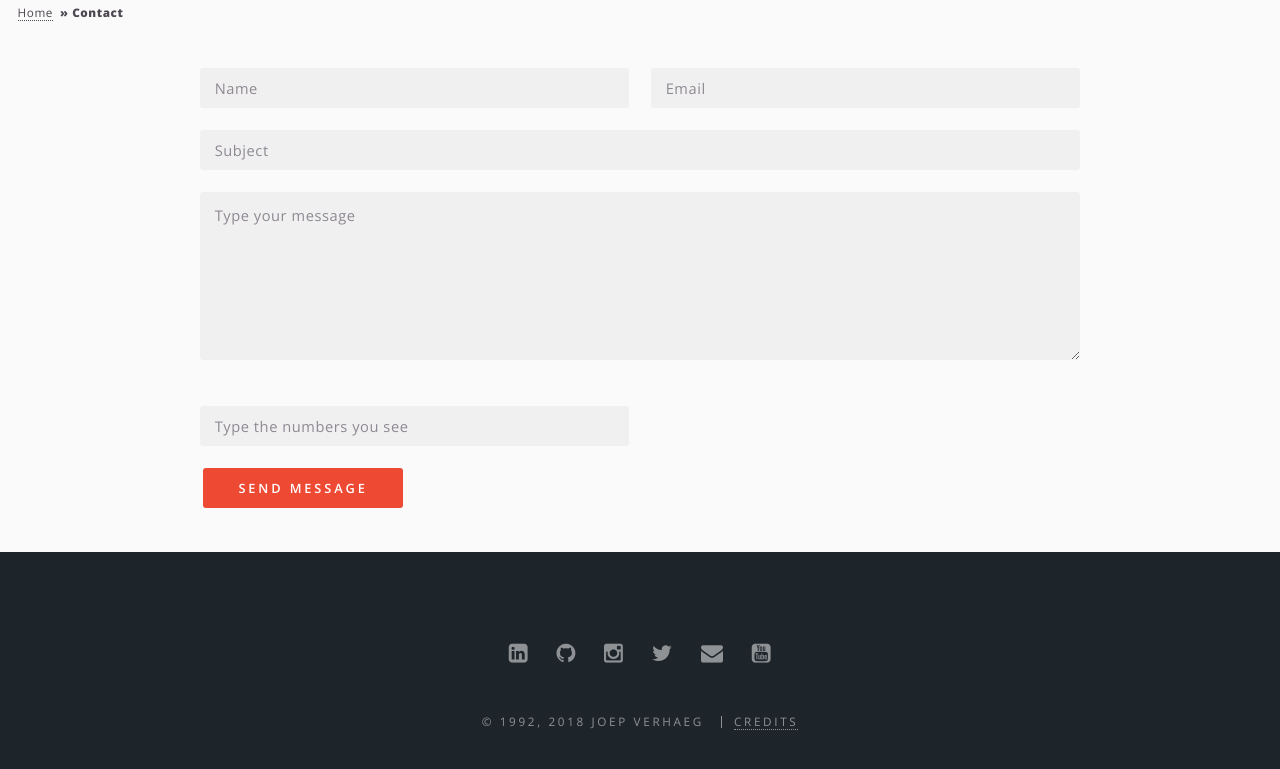
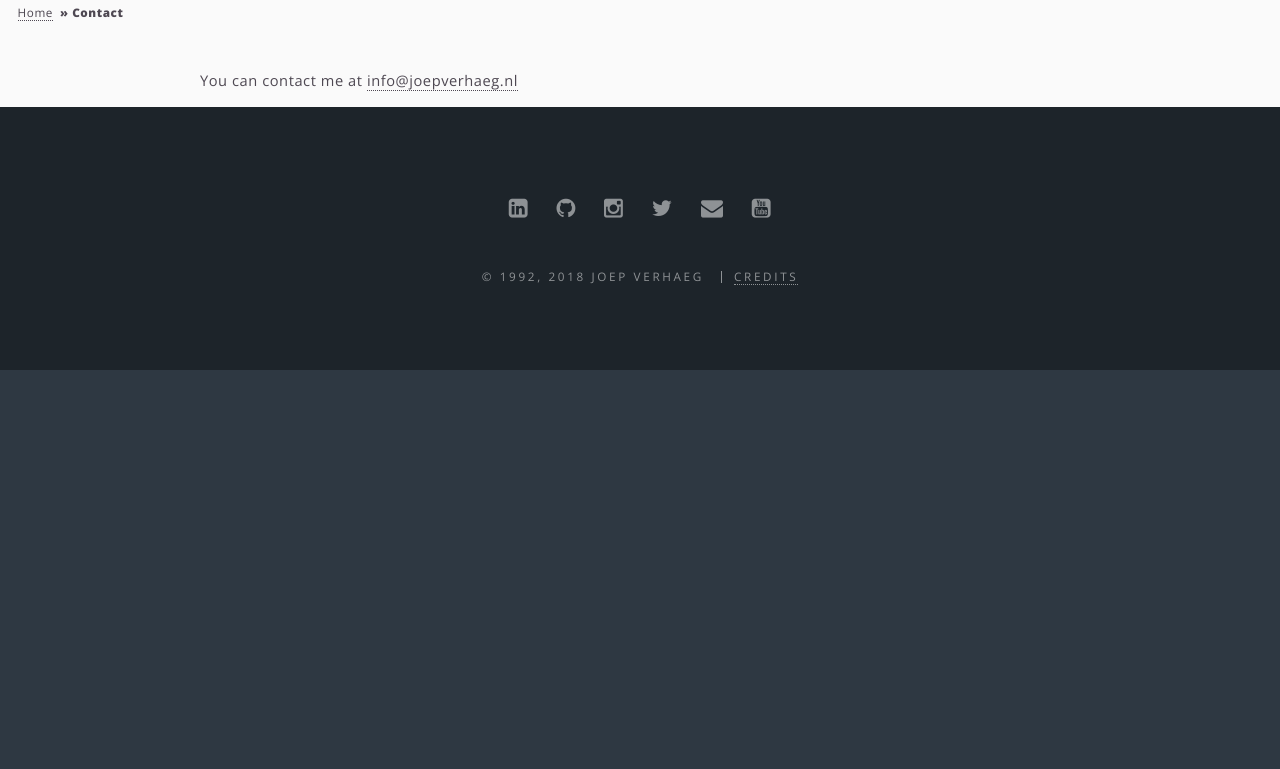
Before and after one commit to joepv/joepv.github.io, a Jekyll site: the page built from _pages/contact.html, in a window 1280 px wide and 1177 px high. Shown: the part 361-1130 px from the top of the window. Built offline with Jekyll 4.4.1, drawn with Linux system fonts in a browser that asks for light colours.

Commit message:
Changed contact page

```diff
--- a/_pages/contact.html
+++ b/_pages/contact.html
@@ -10,7 +10,7 @@ script-includes:
 script: |
   $("#sendemail").validate();
 ---
-
+<!--
 <section>
   <form id="sendemail" method="post" action="{{ site.data.tokens.mailaction }}">
     <div class="row uniform">
@@ -42,3 +42,5 @@ script: |
            value="{{ '/contact-failure' | prepend: site.baseurl | prepend: site.url }}" />
   </form>
 </section>
+-->
+You can contact me at <a href="mailto:info@joepverhaeg.nl">info@joepverhaeg.nl</a>
```
